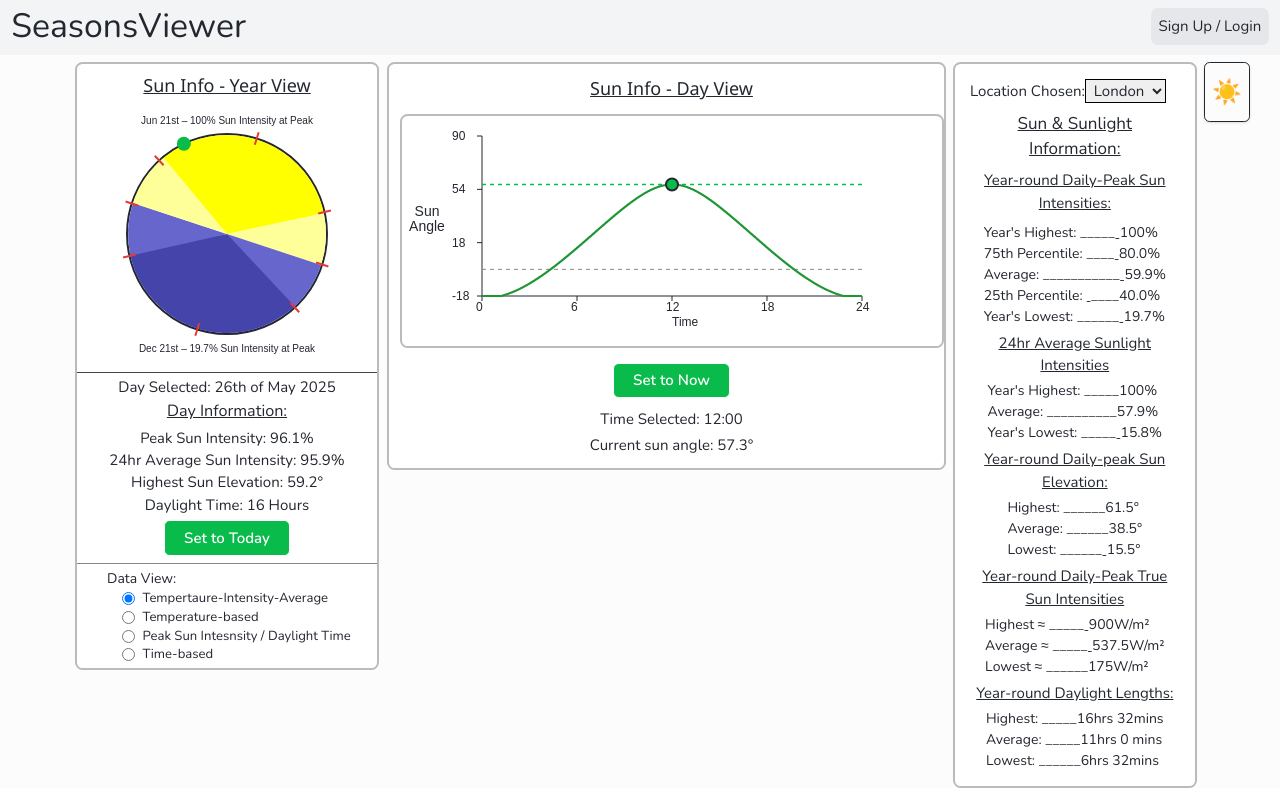
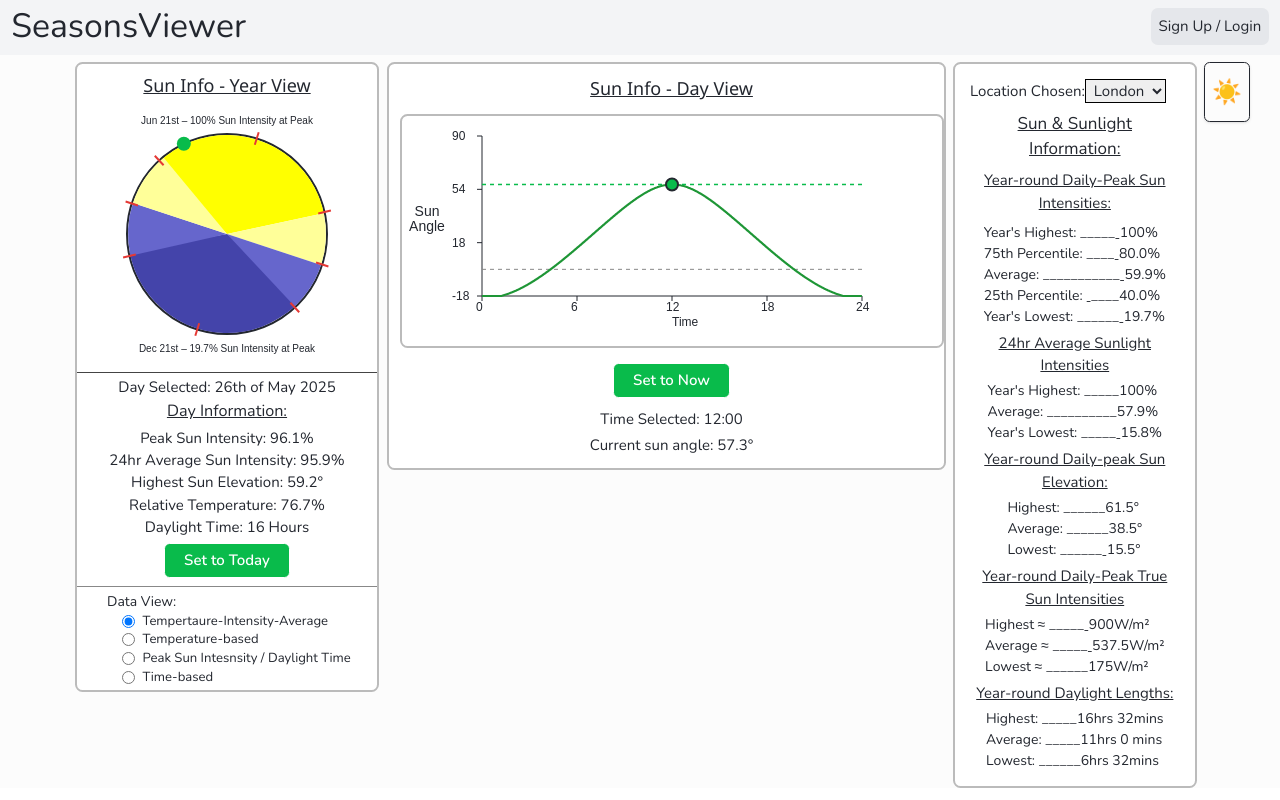
Before and after one commit to tobyhogan/seasons-viewer-tool, a React (Vite) app: page / in a window 1280 px wide. Built offline with nearby package versions, Linux system fonts and the light colour scheme; no server answers.

Commit message:
added a temperature percentage tracker text

```diff
--- a/src/components/ViewerTool.tsx
+++ b/src/components/ViewerTool.tsx
@@ -36,6 +36,7 @@ function ViewerTool() {
   const formattedDateRef = useRef<HTMLDivElement>(null);
   const sunlightPercentageRef = useRef<HTMLDivElement>(null);
   const avgSunlightPercentageRef = useRef<HTMLDivElement>(null);
+  const temperaturePercentageRef = useRef<HTMLDivElement>(null);
   const daylightLengthRef = useRef<HTMLDivElement>(null);
   const daylightPercentageRef = useRef<HTMLDivElement>(null);
 
@@ -812,6 +813,7 @@ function ViewerTool() {
     if (avgSunlightPercentageRef.current) avgSunlightPercentageRef.current.textContent = `24hr Average Sun Intensity: ${roundSpec((15.8 + ((100 - 15.8) * calculateSunlightPercentage(dayOfYear, totalDays))), 1)}%`;
     if (sunElevationAngleRef.current) sunElevationAngleRef.current.textContent = `Highest Sun Elevation: ${roundSpec((15.5 + calculateSunlightPercentage(dayOfYear, totalDays) * (61.5 - 15.5)), 1)}°`;
     if (daylightLengthRef.current) daylightLengthRef.current.textContent = `Daylight Time: ${roundSpec((6.5 + (calculateSunlightPercentage(dayOfYear, totalDays) * (16.5 - 6.5))), 1)} Hours`;
+    if (temperaturePercentageRef.current) temperaturePercentageRef.current.textContent = `Relative Temperature: ${roundSpec((15.8 + ((100 - 15.8) * calculateSunlightPercentage(dayOfYear - (365 * (5.5/52)), totalDays))), 1)}%`;
     if (daylightPercentageRef.current) daylightPercentageRef.current.textContent = `Daylight Percentage: ${roundSpec(calculateSunlightPercentage(dayOfYear, totalDays) * 100, 1)}%`;
     drawCircleAndDot(dayOfYear, totalDays);
   }, [drawCircleAndDot]);
@@ -1112,6 +1114,7 @@ function ViewerTool() {
                   <div id="avgSunlightPercentage" className="info text-center text-[15px]" ref={avgSunlightPercentageRef}></div>
                   <div id="sunElevationAngle" className="info text-center text-[15px]" ref={sunElevationAngleRef}></div>
                   <div id="daylightPercentage" className="info text-center text-[15px]"></div>
+                  <div id="temperaturePercentage" className="info text-center text-[15px]" ref={temperaturePercentageRef}></div>
                   <div id="daylightLength" className="info text-center text-[15px]" ref={daylightLengthRef}></div>
 
                   <div className="mx-auto w-fit mt-1 mb-2">
```
